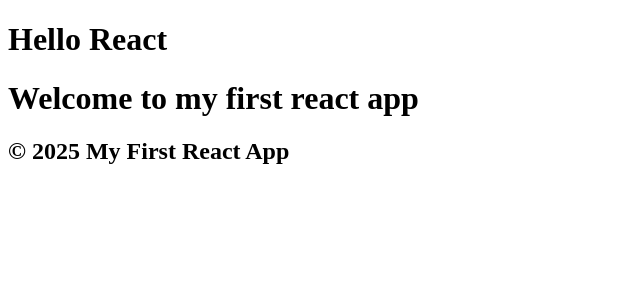
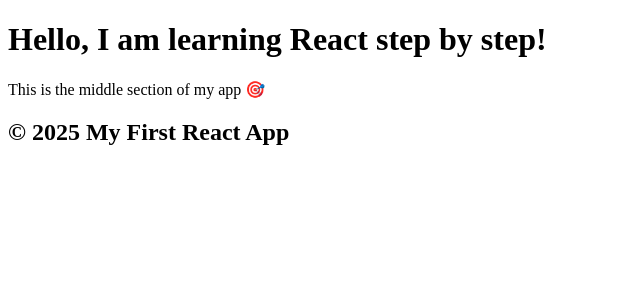
Before and after one commit to PiyushT1995/learning-react, a React (Vite) app in the folder Day 1/Topic-1/my-app/: page / in a window 1280 px wide. Shown: the top 300 px of the page, without its empty margins (0-640 px from the left). Built offline with nearby package versions, Linux system fonts and the light colour scheme.

Commit message:
Day 1: Updated Header text and added Middle component

```diff
--- a/Day 1/Topic-1/my-app/src/App.jsx
+++ b/Day 1/Topic-1/my-app/src/App.jsx
@@ -1,10 +1,12 @@
 import Header from "./Header";
 import Footer from "./Footer";
+import Middle from "./Middle";
 function App(){
   return(
     <div>
-      <h1>Hello React</h1>
       <Header/>
+      <Middle/>
+
       <Footer/>
     </div>
 
--- a/Day 1/Topic-1/my-app/src/Header.jsx
+++ b/Day 1/Topic-1/my-app/src/Header.jsx
@@ -1,7 +1,7 @@
 function Header(){
   return(
 
-    <h1>Welcome to my first react app</h1>
+    <h1>Hello, I am learning React step by step!</h1>
   );
 
 }
--- /dev/null
+++ b/Day 1/Topic-1/my-app/src/Middle.jsx
@@ -0,0 +1,7 @@
+function Middle(){
+  return(
+    <p>This is the middle section of my app 🎯</p>
+
+  );
+}
+export default Middle;
```
